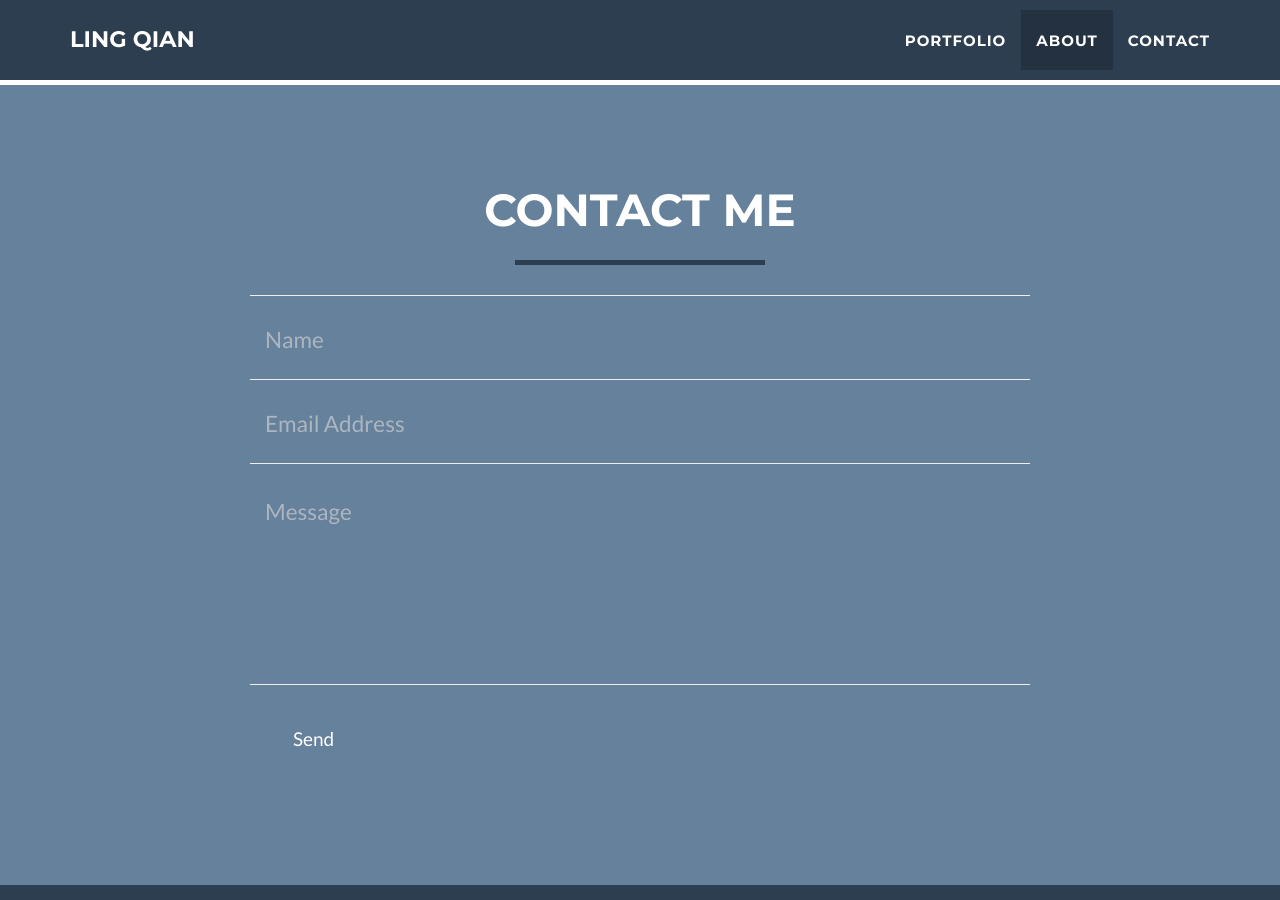
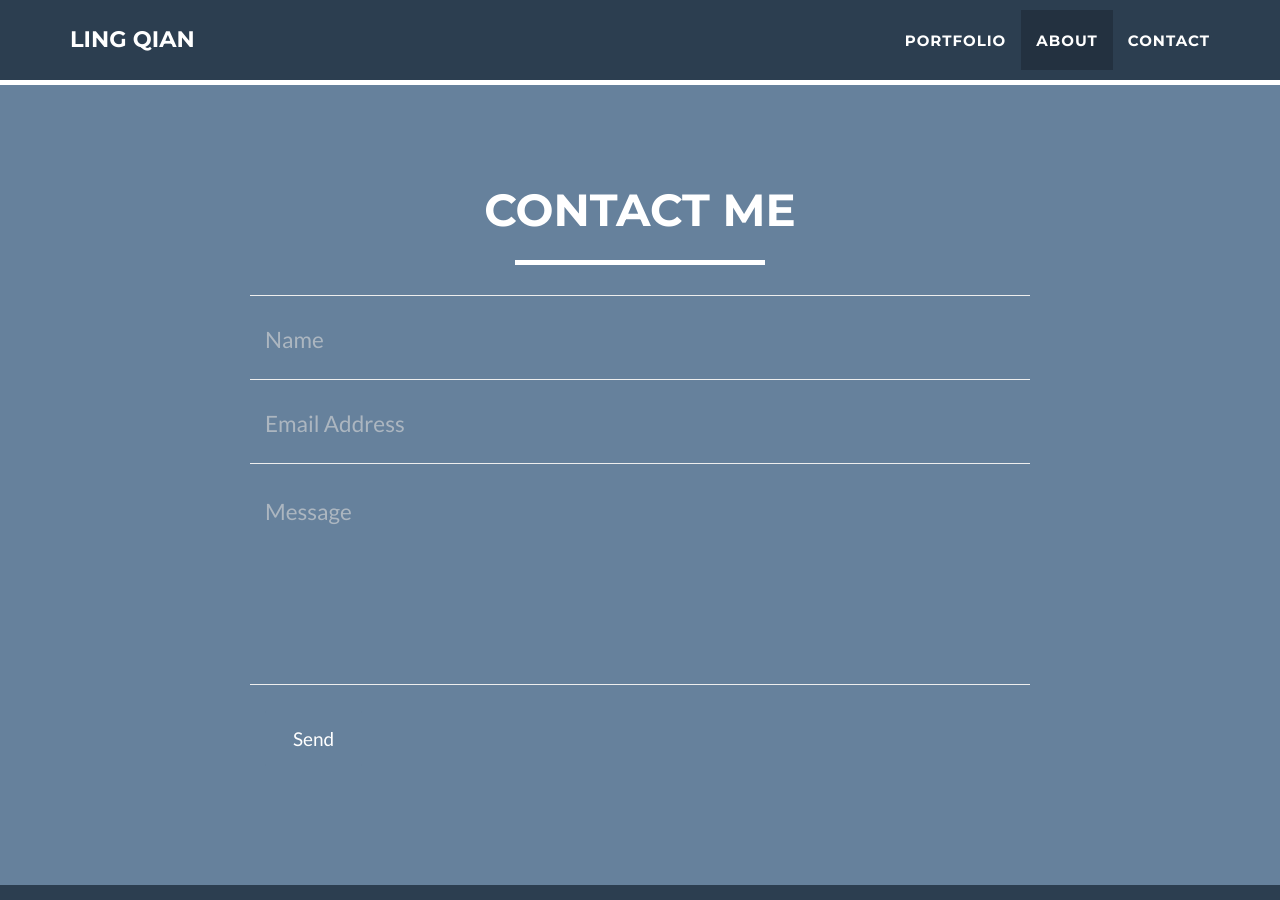
Before and after one commit to lingqiann/lingqiann.github.io, a Jekyll site: the page built from index.html, in a window 1280 px wide and 900 px high, scrolled down 2604 px. Built offline with Jekyll 4.4.1, drawn with Linux system fonts in a browser that asks for light colours.

Commit message:
fix hr color

```diff
--- a/_includes/contact_static.html
+++ b/_includes/contact_static.html
@@ -4,7 +4,7 @@
 		<div class="row">
 			<div class="col-lg-12 text-center">
 				<h2>Contact Me</h2>
-				<hr class="star-primary">
+				<hr class="star-light">
 			</div>
 		</div>
 		<div class="row">
--- a/_includes/css/main.css
+++ b/_includes/css/main.css
@@ -482,6 +482,7 @@ nav > .container, footer .container, section .container {
     max-height: 260px;
 }
 
+/* misc */
 section:nth-child(even) {
     background-color: #{{ site.color.primary }};
     color: #fff;
```
